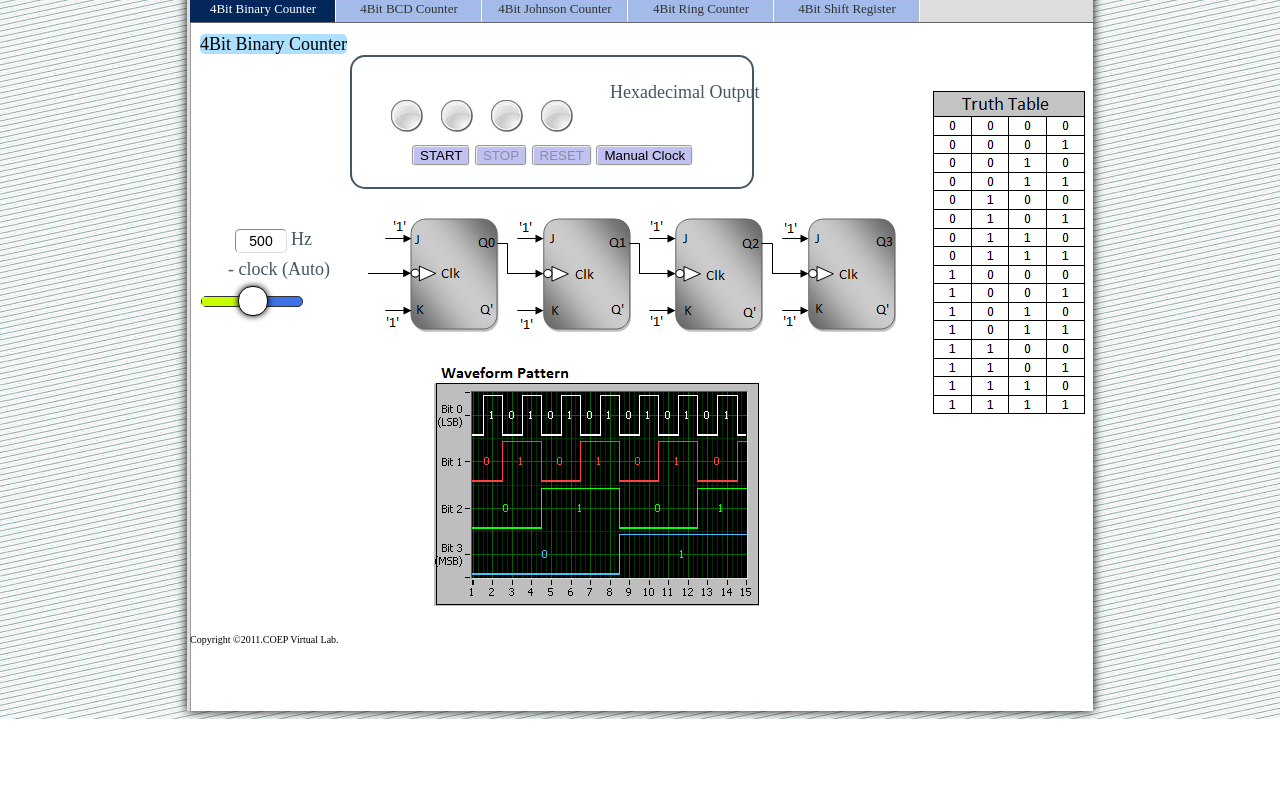
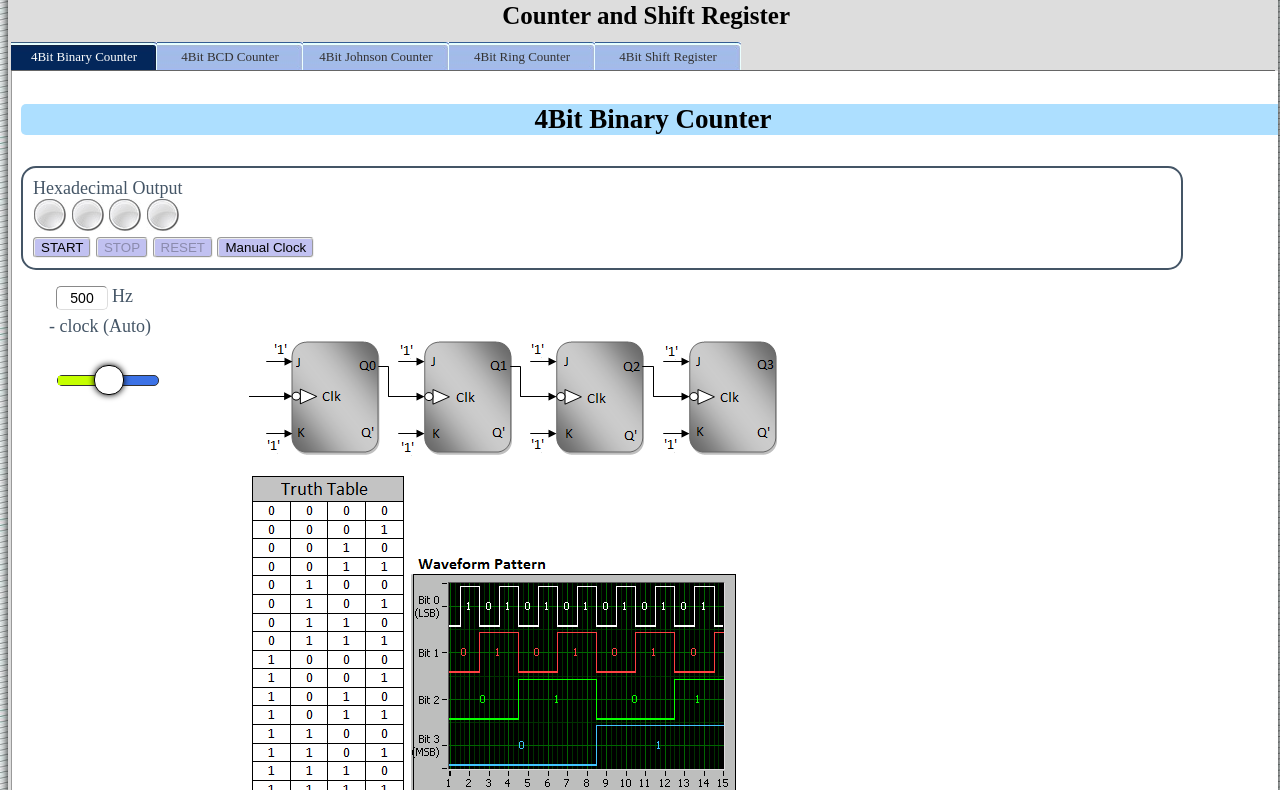
Before and after one commit to virtual-labs/exp-shift-registers-coep, a plain HTML site: page experiment/simulation/index.html in a window 1280 px wide. Shown: the part 153-943 px from the top of the page. Before the commit the page ends 872 px from the top, so only its background shows below. Drawn offline with Linux system fonts and the light colour scheme.

Commit message:
Simulator updated

```diff
--- a/experiment/simulation/css/example.css
+++ b/experiment/simulation/css/example.css
@@ -20,13 +20,11 @@ width:170px;
 
 .lable_title{
 	background-color: #ADDFFF;
-	width:155px;
-
-
+	width:100%;
 	text-align: center;
 	color:black;
 	border-radius: 5px;
-
+	margin-bottom:10px;
 }
 
 .btn{
@@ -149,8 +147,8 @@ input[type="button"]:hover{
 	-moz-border-radius:5px;
 	-webkit-border-radius:5px;
 	-moz-box-shadow:inset 0 0 8px #000;
-	top:-49px;
-	left:-39px;
+	top: -91px;
+    left: -67px;
 }
 #graph{
 	border:2px solid #ddd;
@@ -208,10 +206,10 @@ border:1px solid #ddd;
 	_margin-bottom:-2px;
 }
 
-div.wrap {
+/* div.wrap {
 		width:700px;
 		margin-bottom:40px;
-	}
+	} */
 
 	.wrap .pane  {
 		background:#fff  repeat-x 0 20px;
@@ -222,8 +220,8 @@ div.wrap {
 		font-size:14px;
 		font-size:18px;
 		color:#456;
-		 width: 1050px;
-		 height:733px;
+		 width: 100%;
+		 height:1000px;
 		 top:280px;
 
 	}
@@ -242,7 +240,7 @@ ul.tabs {
 	border-bottom:1px solid #666;
 	height:30px;
 	top:-55px;
-	width:1100px;
+	width:100%;
 	font-size:16px;
 	font-weight:normal ;
 }
--- a/experiment/simulation/css/tabs.css
+++ b/experiment/simulation/css/tabs.css
@@ -13,11 +13,10 @@ ul.tabs {
 
 #tabs{
 	box-shadow: 0 0 10px #000000;
-	margin-left: auto;
-    margin-right: auto;
-    width: 900px;
+	margin: 0 auto;
+    width: 100%;
 	font-size: 10px;
-	height: 850px;
+	height: 1000px;
 	overflow: hidden;
 	padding:3px;
 	background:#DDDDDD;
--- a/experiment/simulation/index.html
+++ b/experiment/simulation/index.html
@@ -14,7 +14,7 @@
 
 <head>
 	<title>Hybrid Lab Demo</title>
-
+ <meta name="viewport" content="width=device-width, user-scalable=no" />
 	<!-- include the Tools -->
 		<script type="text/javascript" src="js/jquery.js"> </script>
 
@@ -34,8 +34,8 @@
 	<!-- tab pane styling -->
 	<style>
 	div.wrap {
-		width:700px;
-		margin-bottom:40px;
+		<!-- width:700px;
+		margin-bottom:40px; -->
 	}
 
 	.wrap .pane  {
@@ -66,19 +66,37 @@
 	left:2px;
 	position:relative;
 	border:2px groove  #c4c4c4;
-	width:893px;
+	width:100%;
 	height:130px;
 	overflow:auto;
 }
-.imag{position:absolute;z-index:9999;left:330px;top:4px;}
+.imag{width:100%}
 	.imag1{position:absolute;z-index:9999;left:1000px;top:85px;}
+	h3{font-size: 25px;
+    color: #ffffff;
+    text-align: center;
+    padding: 0;
+    color: #000;
+    margin: 10px 0;}
+	@media screen and (min-device-width: 1400px) and (max-device-width: 2000px) {
+   #tabs{
+	box-shadow: 0 0 10px #000000;
+	margin: 0 auto;
+    width: 80%;
+	font-size: 10px;
+	height: auto;
+	overflow: hidden;
+	padding:3px;
+	background:#DDDDDD;
+}
+}
 	</style>
 </head>
 
 <body onload="javascript:alert('Best viewed in Google Chrome')">
 <div id = "tabs">
-<div id="header"><span style="font-size:20px; color: #ffffff;"><h3>&nbsp;Counter and Shift Register</h3></span><img class = "imag" src="images/logo.jpg"></a></div>
-
+<div id="header"><img class = "imag" src="images/logo.jpg"></a></div>
+	<h3 >&nbsp;Counter and Shift Register</h3>
 
 <div class="wrap">
 	<!-- experiment 3-->
@@ -92,124 +110,158 @@
 			<!--<li><a href="#">Universal Shift Counter</a></li> -->
 		</ul>
 		<!-- 4Bit Binary Counter-->
-		<div class="pane"><label  class="lable_title">4Bit Binary Counter</label>
-			<img id="b3_binary_counter" style="position : absolute; top:253px ; left : 390px;" src="images/lightbulb_up.png">
-			<img id="b2_binary_counter" style="position : absolute; top:253px ; left : 440px;" src="images/lightbulb_up.png">
-			<img id="b1_binary_counter" style="position : absolute; top:253px ; left : 490px;" src="images/lightbulb_up.png">
-			<img id="b0_binary_counter" style="position : absolute; top:253px ; left : 540px;" src="images/lightbulb_up.png">
-			<div id="clock_binarycounter" style="position :relative; left :40px; top : 280px">
+		<div class="pane"><h2  class="lable_title">4Bit Binary Counter</h2><br/>
+		<div style="border:2px solid;  border-radius:15px; width:90%; padding: 10px;">
+		<span id="hexoutput_bc" >Hexadecimal Output</span><br/>
+			<img id="b3_binary_counter"  src="images/lightbulb_up.png">
+			<img id="b2_binary_counter" src="images/lightbulb_up.png">
+			<img id="b1_binary_counter"  src="images/lightbulb_up.png">
+			<img id="b0_binary_counter"  src="images/lightbulb_up.png">
+			<span id="decimaloutput_bc" ></span>
+			<br/>
+			<button class="btn" id="start_bc" >START</button>
+			<button class="btn" id="stop_bc"  disabled=true>STOP</button>
+			<button class="btn" id="reset_bc"  disabled=true>RESET</button>
+			<button class="btn" id="manual_clock_bc" >Manual Clock</button>
+	   </div>
+			<div id="clock_binarycounter" style="position :relative; left :40px; top : 122px; width:30%; padding:5%">
 			<input id="cbc" class="range" type="range" style="font-size: 17x;font-weight: normal;position :absolute;left : -20px;top:-106px;" step="1" max="1000" min="0">
 			<label style="font-size: 17x;font-weight: normal;position :absolute;left : 51px;top:-106px;" for="cbc">Hz</label>
 			<label style="font-weight: normal; position: absolute; left: -12px; top: -76px;" for="cbc"> - clock (Auto)</label>
 
-			</div><div style="border:2px solid; height:130px; width:400px; margin-left:150px; border-radius:15px;">
-			<img id="binary_counter" style="position : absolute; top:357px ; left : 368px;" src="images/counter.png">
-			<img id="binary_counter_graph" style="position: absolute; top: 517px; left: 434px;" src="images/binarycounter_graph.png">
-			<img id="binary_counter_graph" style="position : absolute; top:240px ; left : 930px;" src="images/binarycounter_tt.png">
-			<div id="hexoutput_bc" style="position: absolute; top: 235px; left: 610px;">Hexadecimal Output</br></br></div>
-			<div id="decimaloutput_bc" style="position : absolute; top:260px ; left : 610px;"><br>																						<br>
-			<!--<input id="Doutput_bc" type="text" disabled="true" size="1" name="Decimal Output" value="">-->
 			</div>
-			<button class="btn" id="start_bc" style="position: relative; top: 87px; left: 60px;">START</button>
-			<button class="btn" id="stop_bc" style="position: relative; top: 87px; left: 60px;" disabled=true>STOP</button>
-			<button class="btn" id="reset_bc" style="position: relative; top: 87px; left: 60px;" disabled=true>RESET</button>
-			<button class="btn" id="manual_clock_bc" style="position: relative; top: 87px; left: 60px;">Manual Clock</button>
+			<div style="width:67% ;margin-left:18%; margin-top:-70px">
+			<img id="binary_counter"  src="images/counter.png">
+			<br/>
+			<img id="binary_counter_graph"  src="images/binarycounter_tt.png">
+			<img id="binary_counter_graph" src="images/binarycounter_graph.png">
+
+
 			</div>
 		</div>
 		<!-- 4Bit BCD Counter-->
-		<div class="pane"><label   class="lable_title">4Bit BCD Counter</label>
-			<img id="b3_bcd_counter" style="position: absolute; top:253px ; left : 390px;" src="images/lightbulb_up.png">
-			<img id="b2_bcd_counter" style="position : absolute; top:253px ; left : 440px;" src="images/lightbulb_up.png">
-			<img id="b1_bcd_counter" style="position : absolute; top:253px ; left : 490px;" src="images/lightbulb_up.png">
-			<img id="b0_bcd_counter" style="position : absolute; top:253px ; left : 540px;" src="images/lightbulb_up.png">
-			<div id="clock_bcdcounter" style="position :relative; left :40px; top : 225px">
-				<input id="cbcdc" class="range" type="range" style="font-size: 17x;font-weight: normal;position :absolute;left : -20px;top:-88px;" step="1" max="1000" min="0">
-				<label style="font-size: 17x;font-weight: normal;position :absolute;left : 49px;top:-88px;" for="cbcdc">Hz</label>
-				<label style="font-weight: normal; position: absolute; left: -32px; top: -15px;" for="cbcdc"> - clock (Auto)</label>
+		<div class="pane"><h2   class="lable_title">4Bit BCD Counter</h2>
+		<div style="border:2px solid;  border-radius:15px; width:90%; padding: 10px;">
+			<img id="b3_bcd_counter"  src="images/lightbulb_up.png">
+			<img id="b2_bcd_counter"  src="images/lightbulb_up.png">
+			<img id="b1_bcd_counter"  src="images/lightbulb_up.png">
+			<img id="b0_bcd_counter"  src="images/lightbulb_up.png">
+			<div id="decimaloutput_bcd1">	Decimal Output<br></div>
+			<span id="decimaloutput_bcd" ></span><br/>
+			<span id="clock_bcdcounter" ></span>
+			<button class="btn" id="start_bcd" >START</button>
+			<button class="btn" id="stop_bcd"  disabled=true>STOP</button>
+			<button class="btn" id="reset_bcd"  disabled=true>RESET</button>
+			<button class="btn" id="manual_clock_bcd" >Manual Clock</button>
+		</div>
+		     <div style="position :relative; left :40px; top : 122px; width:30%; padding:5%">
+				<input id="cbcdc" class="range" type="range"  step="1" max="1000" min="0"  style="font-size: 17x;font-weight: normal;position :absolute;left : -20px;top:-106px;">
+				<label style="font-size: 17x;font-weight: normal;position :absolute;left : 51px;top:-106px;" for="cbcdc">Hz</label>
+				<label style="font-weight: normal; position: absolute; left: -12px; top: -76px;" for="cbcdc"> - clock (Auto)</label>
 
-			</div><div style="border:2px solid; height:120px; width:400px; margin-left:150px; border-radius:15px;">
-			<img id="binary_counter" style="position: absolute; top: 339px; left: 348px;" src="images/bcdcounter.png">
-			<img id="binary_counter_graph" style="position: absolute; top: 526px; left: 460px;" src="images/bcdcounter_graph.png">
-			<img id="binary_counter_graph" style="position: absolute; top: 300px; left: 939px;" src="images/bcdcounter_tt.png">
-			<div id="decimaloutput_bcd1" style="position : absolute; top:238px ; left : 610px;">	Decimal Output<br></div>
-			<div id="decimaloutput_bcd" style="position : absolute; top:260px ; left : 610px;"><br>
-			<!--<input id="Doutput_bcd" type="text" disabled="true" size="1" name="Decimal Output" value="">-->
 			</div>
-			<button class="btn" id="start_bcd" style="position: relative; top: 87px; left: 60px;">START</button>
-			<button class="btn" id="stop_bcd" style="position: relative; top: 87px; left: 60px;" disabled=true>STOP</button>
-			<button class="btn" id="reset_bcd" style="position: relative; top: 87px; left: 60px;" disabled=true>RESET</button>
-			<button class="btn" id="manual_clock_bcd" style="position: relative; top: 87px; left: 60px;">Manual Clock</button></div>
+			<div style="width:67% ;margin-left:18%; margin-top:-70px">
+			<img id="binary_counter"  src="images/bcdcounter.png">
+			<img id="binary_counter_graph"  src="images/bcdcounter_graph.png">
+			<img id="binary_counter_graph"  src="images/bcdcounter_tt.png">
+
+			<!-- <input id="Doutput_bcd" type="text" disabled="true" size="1" name="Decimal Output" value=""> -->
+
+			</div>
 		</div>
+
 		<!-- 4Bit Johnson Counter-->
-		<div  class="pane"><label class="lable_title">4Bit Johnson Counter</label>
-			<img id="b3_john_counter" style="position : absolute; top:233px ; left : 500px;" src="images/lightbulb_up.png">
-			<img id="b2_john_counter" style="position : absolute; top:233px ; left : 550px;" src="images/lightbulb_up.png">
-			<img id="b1_john_counter" style="position : absolute; top:233px ; left : 600px;" src="images/lightbulb_up.png">
-			<img id="b0_john_counter" style="position: absolute; top:233px ; left : 650px;" src="images/lightbulb_up.png">
-			<div id="clock_johncounter" style="position :relative; left :40px; top : 400px">
-				<input id="cjohnc" class="range" type="range" style="font-size: 17x;font-weight: normal;position :absolute;left : -25px;top:-80px;" step="1" max="1000" min="0">
-				<label style="font-size: 17x;font-weight: normal;position :absolute;left : 46px;top:-80px;" for="cjohnc">Hz</label>
-				<label style="font-weight: normal; position: absolute; left: -28px; top: -128px;" for="cjohnc"> - clock</label>
-				<label style="font-weight: normal; position: absolute; left: -28px; top: -109px;" for="cjohnc"> (Auto)</label>
+		<div  class="pane"><h2 class="lable_title">4Bit Johnson Counter</h2>
+		<div style="border:2px solid;  border-radius:15px; width:90%; padding: 10px;">
+			<img id="b3_john_counter"  src="images/lightbulb_up.png">
+			<img id="b2_john_counter"  src="images/lightbulb_up.png">
+			<img id="b1_john_counter"  src="images/lightbulb_up.png">
+			<img id="b0_john_counter"  src="images/lightbulb_up.png">
+			<br/>
+			<button class="btn" id="start_john" >START</button>
+			<button class="btn" id="stop_john"  disabled=true>STOP</button>
+			<button class="btn" id="reset_john" disabled=true>RESET</button>
+			<button class="btn" id="manual_clock_john" >Manual Clock</button>
+		</div>
+			<div id="clock_johncounter" style="position :relative; left :40px; top : 122px; width:30%; padding:5%">
+				<input id="cjohnc" class="range" type="range" style="font-size: 17x;font-weight: normal;position :absolute;left : -20px;top:-106px;" step="1" max="1000" min="0">
+				<label style="font-size: 17x;font-weight: normal;position :absolute;left : 51px;top:-106px;" for="cjohnc">Hz</label>
+				<label style="font-weight: normal; position: absolute; left: -12px; top: -76px;" for="cbcdc"> - clock (Auto)</label>
 
-			</div><div style="border:2px solid; height:110px; width:400px; margin-left:163px; border-radius:15px;">
-			<img id="john_counter" style="position : absolute; top:328px ; left : 297px;" src="images/johncounter.png">
-			<img id="john_counter_graph" style="position: absolute; top: 516px; left: 449px;" src="images/johncounter_graph.png">
-			<img id="john_counter_graph" style="position : absolute; top:297px ; left : 918px;" src="images/johncounter_tt.png">
-			<button class="btn" id="start_john" style="position: relative; top: 77px; left: 60px;">START</button>
-			<button class="btn" id="stop_john" style="position:relative; top: 77px; left: 60px;" disabled=true>STOP</button>
-			<button class="btn" id="reset_john" style="position:relative; top: 77px; left: 60px;" disabled=true>RESET</button>
-			<button class="btn" id="manual_clock_john" style="position: relative; top: 77px; left: 60px;">Manual Clock</button></div>
+			</div>
+
+			<div style="width:67% ;margin-left:18%; margin-top:-70px">
+			<img id="john_counter" src="images/johncounter.png">
+			<img id="john_counter_graph"  src="images/johncounter_graph.png">
+			<img id="john_counter_graph"  src="images/johncounter_tt.png">
+			</div>
+
+
 		</div>
 		<!-- 4Bit Ring Counter-->
-		<div class = "pane" style="display: block; width: 872px;"><label class="lable_title">4Bit Ring Counter</label>
-			<img id="b3_ring_counter" style="position: absolute; top:233px ; left : 500px;" src="images/lightbulb_up.png">
-			<img id="b2_ring_counter" style="position: absolute; top:233px ; left : 550px;" src="images/lightbulb_up.png">
-			<img id="b1_ring_counter" style="position: absolute; top:233px ; left : 600px;" src="images/lightbulb_up.png">
-			<img id="b0_ring_counter" style="position: absolute; top:233px ; left : 650px;" src="images/lightbulb_up.png">
-			<div id="clock_ringcounter" style="position :relative; left :40px; top : 280px">
-				<input id="cringc" class="range" type="range" style="font-weight: normal; position: absolute; left: -25px; top: -15px;" step="1" max="1000" min="0">
-				<label style="font-weight: normal; position: absolute; left:46px; top: -15px;" for="cringc">Hz</label>
-				<label style="font-weight: normal; position: absolute; left: 20px; top: 7px;" for="cringc"> - clock</label>
-				<label style="font-weight: normal; position: absolute; left: 27px; top: 25px;" for="cringc">(Auto)</label>
-			</div><div style="border:2px solid; height:100px; width:400px; margin-left:150px; border-radius:15px;">
-			<img id="ring_counter" style="position: absolute; top: 320px; left: 347px;" src="images/ringcounter.png">
-			<img id="ring_counter_graph" style="position: absolute; top: 528px; left: 432px;" src="images/ringcounter_graph.png">
-			<img id="ring_counter_tt" style="position: absolute; top: 281px; left: 919px;" src="images/ringcounter_tt.png">
-			<button class="btn" id="start_ring" style="position: relative; top: 70px; left: 60px;">START</button>
-			<button class="btn" id="stop_ring" style="position: relative; top: 70px; left: 60px;" disabled=true>STOP</button>
-			<button class="btn" id="reset_ring" style="position: relative; top: 70px; left: 60px;" disabled=true>RESET</button>
-			<button class="btn" id="manual_clock_ring" style="position: relative; top: 70px; left: 60px;">Manual Clock</button></div>
+		<div class = "pane" style="display: block; "><h2 class="lable_title">4Bit Ring Counter</h2>
+		<div style="border:2px solid;  border-radius:15px; width:90%; padding: 10px;">
+			<img id="b3_ring_counter"  src="images/lightbulb_up.png">
+			<img id="b2_ring_counter"  src="images/lightbulb_up.png">
+			<img id="b1_ring_counter"  src="images/lightbulb_up.png">
+			<img id="b0_ring_counter"  src="images/lightbulb_up.png">
+			<button class="btn" id="start_ring" >START</button>
+			<button class="btn" id="stop_ring"  disabled=true>STOP</button>
+			<button class="btn" id="reset_ring"  disabled=true>RESET</button>
+			<button class="btn" id="manual_clock_ring" >Manual Clock</button>
 		</div>
-		<div class = "pane" style="display: block; width: 872px;" border="1px"><label class="lable_title">4Bit Shift Register</label>
-			<img id="b3_shift_register" style="position: absolute; top: 297px; left: 490px;" src="images/lightbulb_up.png">
-			<input id="b3_text" style="position: absolute; top: 304px; left: 526px;text-align: center;" size="1" maxlength="1" disabled="true"/>
-			<img id="b2_shift_register" style="position: absolute; top: 297px; left: 623px;" src="images/lightbulb_up.png">
-			<input id="b2_text" style="position: absolute; top: 304px; left: 659px;text-align: center;" size="1" maxlength="1" disabled="true"/>
-			<img id="b1_shift_register" style="position: absolute; top: 297px; left: 754px;" src="images/lightbulb_up.png">
-			<input id="b1_text" style="position: absolute; top: 303px; left: 789px;text-align: center;" size="1" maxlength="1" disabled="true"/>
-			<img id="b0_shift_register" style="position: absolute; top: 298px; left: 887px;" src="images/lightbulb_up.png">
-			<input id="b0_text" style="position: absolute; top: 303px; left: 922px;text-align: center;" size="1" maxlength="1" disabled="true"/>
-			<div id="clock_shiftregister" style="position :relative; left :40px; top : 280px">
-				<input id="cshiftr" class="range" type="range" style="font-weight: normal; position: absolute; left: -25px; top: -15px;" step="1" max="1000" min="0">
-				<label style="font-weight: normal; position: absolute; left:46px; top: -15px;" for="cshiftr">Hz</label>
-				<label style="font-weight: normal; position: absolute; left: 20px; top: 7px;" for="cshiftr"> - clock</label>
-				<label style="font-weight: normal; position: absolute; left: 27px; top: 25px;" for="cshiftr">(Auto)</label>
-				<label style="font-weight: normal; position: absolute; left: -20px; top: -145px;"> Serial Input</label>
+			<div id="clock_ringcounter" style="position :relative; left :40px; top : 122px; width:30%; padding:5%">
+				<input id="cringc" class="range" type="range" style="font-size: 17x;font-weight: normal;position :absolute;left : -20px;top:-106px;" step="1" max="1000" min="0">
+				<label style="font-size: 17x;font-weight: normal;position :absolute;left : 51px;top:-106px;" for="cringc">Hz</label>
+				<label style="font-weight: normal; position: absolute; left: -12px; top: -76px;" for="cbcdc"> - clock (Auto)</label>
+
 			</div>
-			<img id="shift_register" style="position: absolute; top: 329px; left: 342px;" src="images/4bitshiftregister.png">
-			<img id="shift_register_graph" style="position: absolute; top: 511px; left: 432px;" src="images/ringcounter_graph.png">
-			<img id="shift_register_tt" style="position: absolute; top: 537px; left: 793px;" src="images/4bitshiftreg_tt.png">
-			<button class="btn" id="start_shift" style="position: relative; top: 35px; left: 150px;">START</button>
-			<button class="btn" id="stop_shift" style="position: relative; top: 35px; left: 150px;" disabled=true>STOP</button>
-			<button class="btn" id="reset_shift" style="position: relative; top: 35px; left: 150px;" disabled=true>RESET</button>
-			<input id="txt_inputdata" style="position: relative; top: 154px; left: -272px;text-align:center;" size="4" maxlength="4"/>
-			<button class="btn" id="manual_clock_shift" style="position: relative; top: 35px; left: 85px;">Manual Clock</button>
+
+			<div style="width:67% ;margin-left:18%; margin-top:-70px">
+			<img id="ring_counter"  src="images/ringcounter.png">
+			<img id="ring_counter_graph"  src="images/ringcounter_graph.png">
+			<img id="ring_counter_tt"  src="images/ringcounter_tt.png">
+			</div>
+		</div>
+		<div class = "pane" style="display: block; " border="1px"><h2 class="lable_title">4Bit Shift Register</h2>
+
+			<div style="border:2px solid;  border-radius:15px; width:90%; padding: 10px;">
+
+			<label > Serial Input</label>
+			<input id="txt_inputdata" size="4" maxlength="4"/>
+			<button class="btn" id="start_shift" >START</button>
+			<button class="btn" id="stop_shift"  disabled=true>STOP</button>
+			<button class="btn" id="reset_shift"  disabled=true>RESET</button>
+			<button class="btn" id="manual_clock_shift" >Manual Clock</button>
+			</div>
+
+			<div id="clock_shiftregister" style="position :relative; left :40px; top : 122px; width:30%; padding:5%">
+				<input id="cshiftr" class="range" type="range" style="font-size: 17x;font-weight: normal;position :absolute;left : -20px;top:-106px;" step="1" max="1000" min="0">
+				<label style="font-size: 17x;font-weight: normal;position :absolute;left : 51px;top:-106px;" for="cshiftr">Hz</label>
+				<label style="font-weight: normal; position: absolute; left: -12px; top: -76px;" for="cbcdc"> - clock (Auto)</label>
+
+			</div>
+
+			<div style="width:67% ;margin-left:18%; margin-top:-70px">
+			<img id="b3_shift_register" style="position: absolute; top: 397px; left: 490px;" src="images/lightbulb_up.png">
+			<input id="b3_text" style="position: absolute; top: 404px; left: 526px;text-align: center;" size="1" maxlength="1" disabled="true"/>
+			<img id="b2_shift_register" style="position: absolute; top: 397px; left: 623px;" src="images/lightbulb_up.png">
+			<input id="b2_text" style="position: absolute; top: 404px; left: 659px;text-align: center;" size="1" maxlength="1" disabled="true"/>
+			<img id="b1_shift_register" style="position: absolute; top: 397px; left: 754px;" src="images/lightbulb_up.png">
+			<input id="b1_text" style="position: absolute; top: 403px; left: 789px;text-align: center;" size="1" maxlength="1" disabled="true"/>
+			<img id="b0_shift_register" style="position: absolute; top: 398px; left: 887px;" src="images/lightbulb_up.png">
+			<input id="b0_text" style="position: absolute; top: 403px; left: 922px;text-align: center;" size="1" maxlength="1" disabled="true"/>
+
+			<img id="shift_register" style="position: absolute; top: 429px; left: 342px;" src="images/4bitshiftregister.png">
+			</div>
+			<img id="shift_register_graph" style="position: relative; top: 20%; " src="images/ringcounter_graph.png">
+			<img id="shift_register_tt"  style="position: relative; top: 20%; " src="images/4bitshiftreg_tt.png">
+
 		</div>
 	</div>
 	</div>
 
-<div style="position:absolute; top:777px; width:900px;margin:0 auto;">
+<div style=" width:100% text-align:center">
 <div class="art-footer">
                 <div class="art-footer-t"></div>
                 <div class="art-footer-l"></div>
```
Also changed, not shown: 1 other file.
